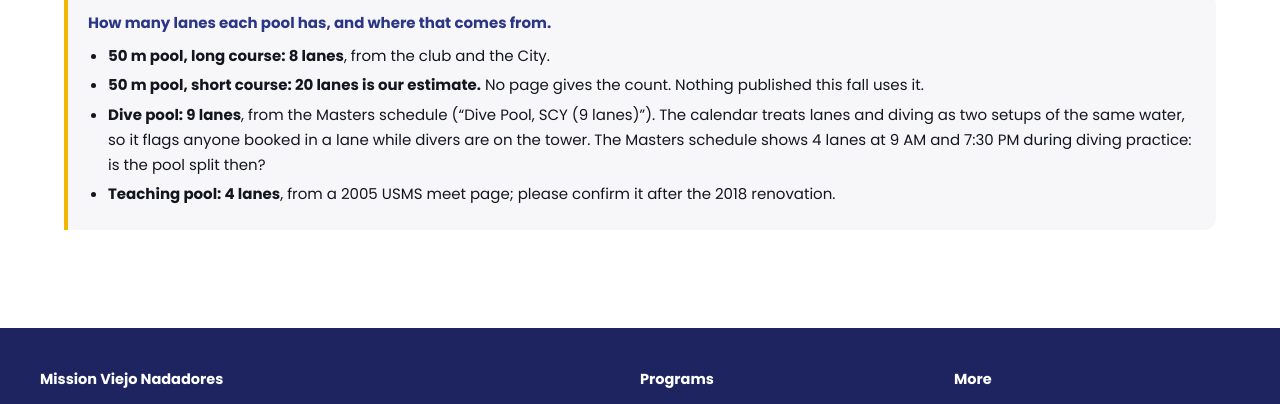
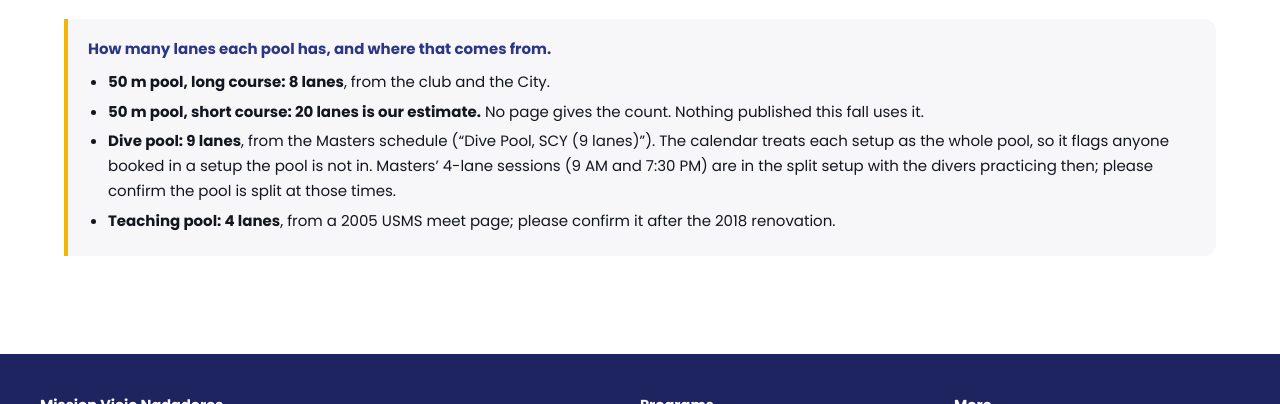
Before and after one commit to psmoore/pool_missionviejo, a plain HTML site: page pool-schedule.html in a window 1280 px wide. Shown: the part 1638-2042 px from the top of the page. Drawn offline with Linux system fonts and the light colour scheme.

Commit message:
Dive pool: three setups, including four SCY lanes beside the divers
Co-Authored-By: Claude Opus 5.5 <noreply@anthropic.com>
Claude-Session: https://claude.ai/code/session_017JbUWuc1Ce3ovjhWUVdqZz

```diff
--- a/pool-schedule.html
+++ b/pool-schedule.html
@@ -65,8 +65,8 @@
     <div class="facts">
       <div><b>50 m Competition Pool</b><span>50 m &times; 25 yd, eight 9-foot lanes long course,
         2 to 3.5 m deep.</span></div>
-      <div><b>Dive Pool</b><span>25 m &times; 25 yd. Set up either for swimming (nine lanes) or for
-        diving (the 1, 3, 5, 7.5 and 10 m tower and springboards), never both at once.</span></div>
+      <div><b>Dive Pool</b><span>25 m &times; 25 yd, in one of three setups: nine SCY lanes; diving on
+        the 1, 3, 5, 7.5 and 10 m tower and springboards; or four SCY lanes beside the divers.</span></div>
       <div><b>Teaching Pool</b><span>25 yd, heated to 87&deg; for the Swim School.</span></div>
     </div>
   </section>
@@ -92,9 +92,9 @@
         <li><strong>50 m pool, short course: 20 lanes is our estimate.</strong> No page gives the count.
           Nothing published this fall uses it.</li>
         <li><strong>Dive pool: 9 lanes</strong>, from the Masters schedule (&ldquo;Dive Pool, SCY
-          (9 lanes)&rdquo;). The calendar treats lanes and diving as two setups of the same water, so it
-          flags anyone booked in a lane while divers are on the tower. The Masters schedule shows 4 lanes
-          at 9&nbsp;AM and 7:30&nbsp;PM during diving practice: is the pool split then?</li>
+          (9 lanes)&rdquo;). The calendar treats each setup as the whole pool, so it flags anyone booked
+          in a setup the pool is not in. Masters&rsquo; 4-lane sessions (9&nbsp;AM and 7:30&nbsp;PM) are in the
+          split setup with the divers practicing then; please confirm the pool is split at those times.</li>
         <li><strong>Teaching pool: 4 lanes</strong>, from a 2005 USMS meet page; please confirm it after
           the 2018 renovation.</li>
       </ul>
```
Also changed, not shown: src/pool-schedule.html (+5 -5 lines).
